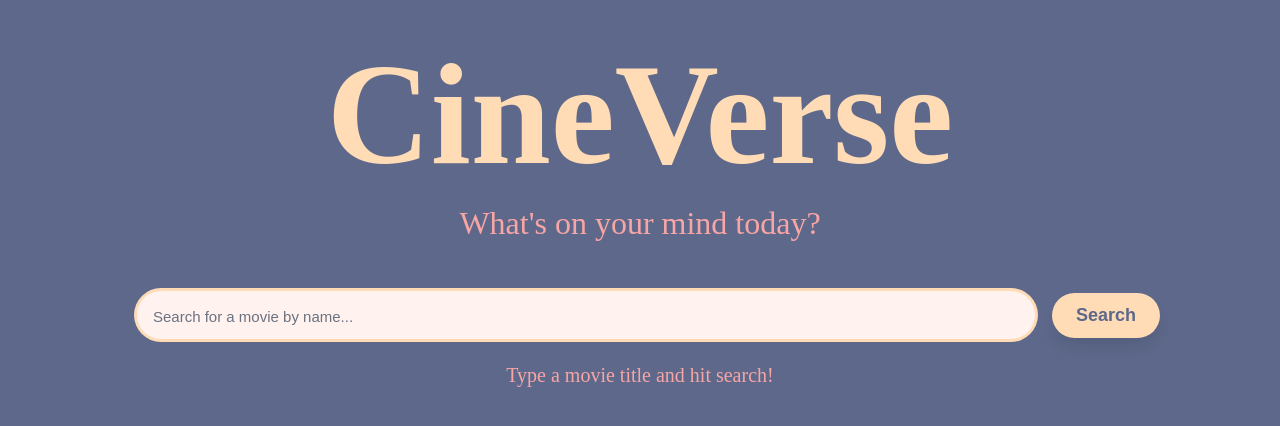
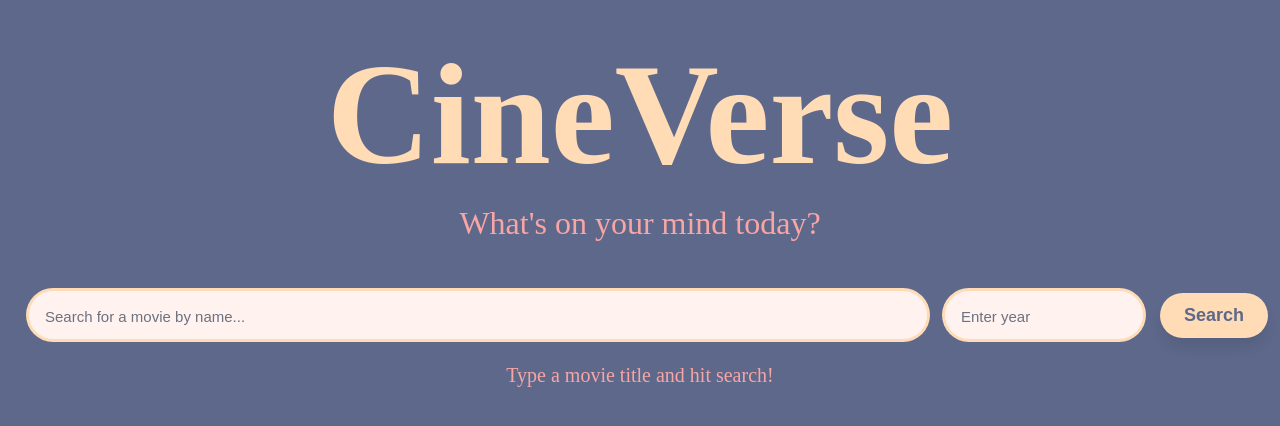
Before and after one commit to Richa-2005/Movie-Search-App, a React (Vite) app in the folder frontend/: page / in a window 1280 px wide. Shown: the top 426 px of the page. Built offline with nearby package versions, Linux system fonts and the light colour scheme.

Commit message:
Movie By Year Search

```diff
--- a/frontend/design/HomePage.css
+++ b/frontend/design/HomePage.css
@@ -42,7 +42,7 @@
     width: 100%;
 }
 
-.movie-entry{
+.movie-entry-title{
     display: flex;
     padding:0.75rem 1rem 0.75rem 1rem;
     color: #5D688A;
@@ -65,12 +65,42 @@
     font-size: 20px;
 }
 
-.movie-entry:focus {
+.movie-entry-title:focus {
     outline: none;
     box-shadow: 0 0 0 3px #f4aaaa;
 }
 
-.movie-entry::placeholder {
+.movie-entry-title::placeholder {
+    color: #6B7280;
+    font-size: 15px;
+}
+
+.movie-entry-year{
+    display: flex;
+    padding:0.75rem 1rem 0.75rem 1rem;
+    color: #5D688A;
+    background-color: #FFF2EF;
+    max-width: 200px;
+    border:1px solid #FFDBB6;
+    border-radius: 9999px;
+    margin-top:1rem;
+    margin-left:1rem;
+    outline: 2px solid transparent;
+    outline-offset: 2px;
+
+    box-shadow: 0 0 0 2px  #FFDBB6;
+
+    transition-property:box-shadow;
+    transition-timing-function: cubic-bezier(0.4, 0, 0.2, 1);
+    transition-duration: 300ms;
+    height:50px;
+    font-size: 20px;
+}
+.movie-entry-year:focus {
+    outline: none;
+    box-shadow: 0 0 0 3px #f4aaaa;
+}
+.movie-entry-year::placeholder {
     color: #6B7280;
     font-size: 15px;
 }
--- a/frontend/pages/HomePage.jsx
+++ b/frontend/pages/HomePage.jsx
@@ -7,24 +7,16 @@ export default function App (){
  // Loading -> isLoading , Message if no result -> message
   const [page, setPage] = useState(1);
   const [searchQuery, setSearchQuery] = useState('');
+  const [year,setYear] = useState('');
   const [searchResults, setSearchResults] = useState([]);
   const [isLoading, setIsLoading] = useState(false);
   const [isMoreLoading, setIsMoreLoading] = useState(false);
   const [message, setMessage] = useState('Type a movie title and hit search!');
   const [totalResults, setTotalResults] = useState(0);
 
-  // This effect will automatically scroll the user to the bottom when new movies are added.
-  useEffect(() => {
-    if (searchResults.length > 0 && !isLoading && !isMoreLoading) {
-      window.scrollTo({
-        top: document.body.scrollHeight,
-        behavior: 'smooth',
-      });
-    }
-  }, [searchResults, isLoading, isMoreLoading]);
-
   // Function to handle the search.
-  const handleSearch = async (pageToFetch=1) => {
+   // Function to handle the search.
+   const handleSearch = async (pageToFetch=1) => {
     const query = searchQuery.trim();
     if (!query) {
       setMessage('Please enter a movie title to search.');
@@ -42,12 +34,19 @@ export default function App (){
     setMessage('');
 
     try {
-      const response = await axios.get(`http://localhost:3500/movies/${query}/${pageToFetch}`);
+      const yearParam = year.trim();
+      let response;
+      if (yearParam) {
+        // If a year is provided, build the URL with the year parameter
+        response = await axios.get(`http://localhost:3500/movies/${query}/${pageToFetch}/${yearParam}`);
+      } else {
+        // Otherwise, build the URL without the year
+        response = await axios.get(`http://localhost:3500/movies/${query}/${pageToFetch}`);
+      }
 
       const { Search, totalResults } = response.data;
 
       if (Search) {
-        // Append new movies to the existing list
         setSearchResults((prevResults) => [...prevResults, ...Search]);
         setTotalResults(Number(totalResults));
         setMessage('');
@@ -73,10 +72,17 @@ export default function App (){
   }
 
   const MovieCard = ({ movie }) => {
-    const posterUrl = movie.Poster !== 'N/A' ? movie.Poster : 'https://placehold.co/400x600/F7A5A5/5D688A?text=No+Image';
+    const posterUrl = movie.Poster !== 'N/A' ? movie.Poster : 'https://placehold.co/400x600/FFF2EF/5D688A?text=No+Poster+Available';
     return (
       <div className="movie-div">
-        <img src={posterUrl} alt={`${movie.Title} Poster`}  />
+        <img
+          src={posterUrl}
+          alt={`${movie.Title} Poster`}
+          onError={(e) => {
+            e.target.onerror = null; // Prevents infinite loop
+            e.target.src = 'https://placehold.co/400x600/FFF2EF/5D688A?text=No+Poster+Available';
+          }}
+        />
         <h3 >{movie.Title}</h3>
         <p >{movie.Year}</p>
       </div>
@@ -99,7 +105,6 @@ export default function App (){
         <div className="user-div">
           <input
             type="text"
-            id="movie-search"
             placeholder="Search for a movie by name..."
             value={searchQuery}
             onChange={(e) => setSearchQuery(e.target.value)}
@@ -108,10 +113,30 @@ export default function App (){
                 handleSearch(1);
               }
             }}
-            className="movie-entry"
+            className="movie-entry-title"
           />
+          <input
+            type="text"
+            placeholder="Enter year"
+            value={year}
+            onChange={(e) => setYear(e.target.value)}
+            onKeyDown={(e) => {
+              if (e.key === 'Enter') {
+                handleSearch(1);
+              }
+            }}
+            className="movie-entry-year"
+          />
+          {/* <select className="movie-entry-year" onChange={handleYearChange}>
+            <option>Select Decade</option>
+            <option>2020-2025</option>
+            <option>2010-2020</option>
+            <option>2000-2010</option>
+            <option>1990-2000</option>
+            <option>1980-1990</option>
+            <option>{"Before 1980s"}</option>
+          </select> */}
           <button
-            id="search-button"
             onClick={() => handleSearch(1)}
             className="movie-button"
           >
```
Also changed, not shown: 2 other files (tests, documents, lock files or other folders).
